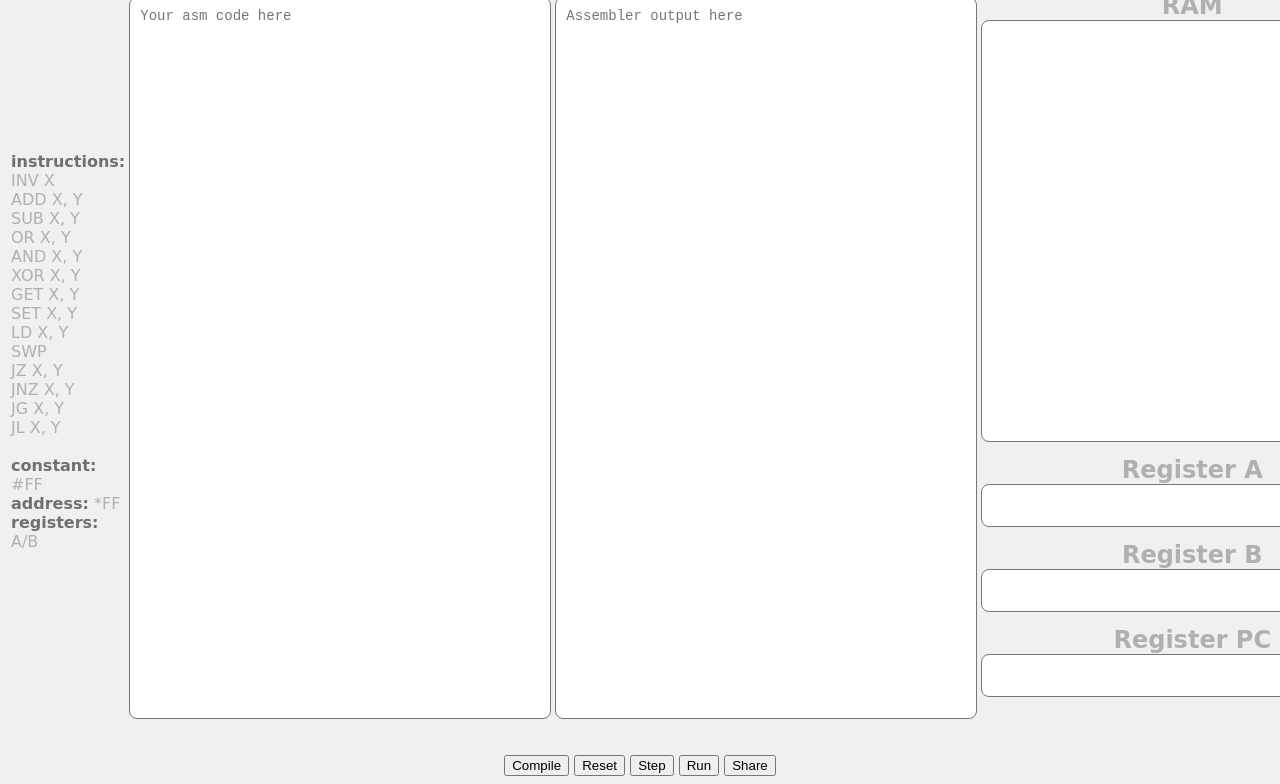
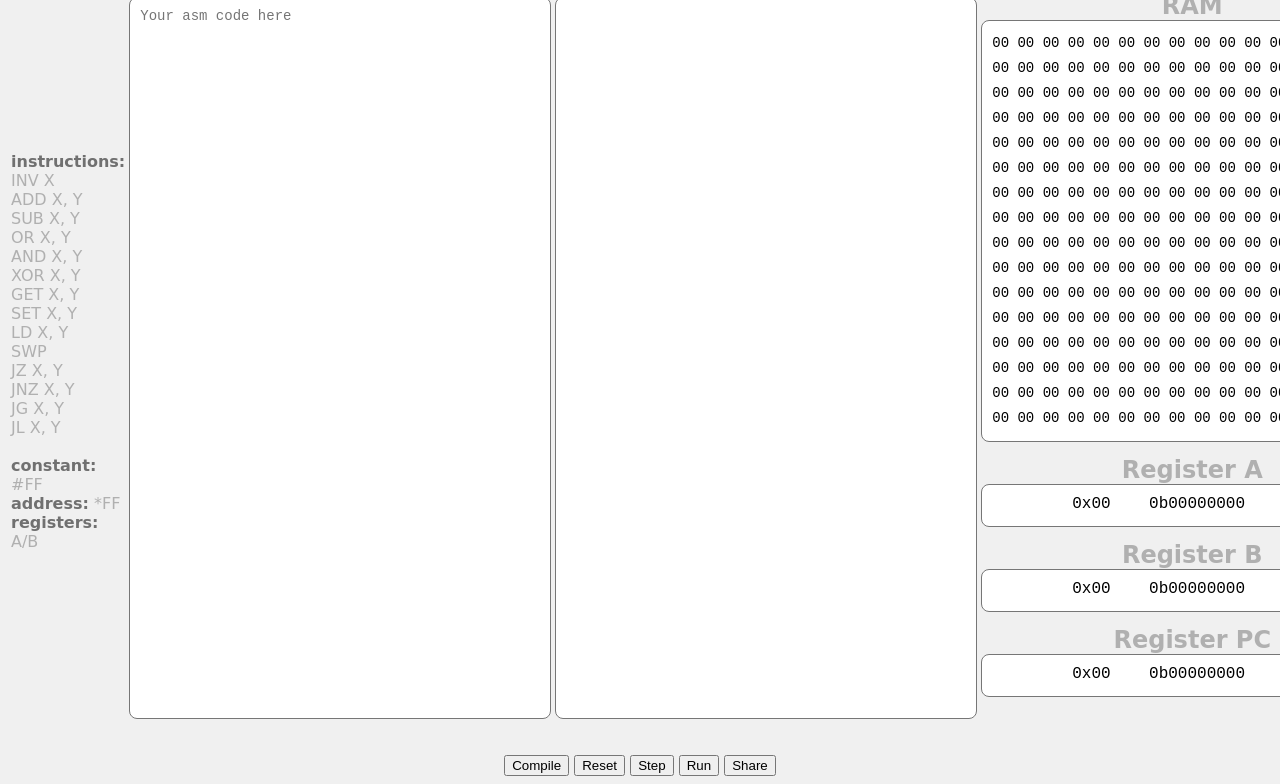
Before and after one commit to danielfvm/KrajsyArch, a website built with webpack: page index.html in a window 1280 px wide. Shown: the part 100-884 px from the top of the page. Built offline with Linux system fonts and the light colour scheme; a web font is replaced by a local one.

Commit message:
Changed project structure

```diff
--- a/www/index.html
+++ b/index.html
@@ -8,7 +8,7 @@
 		<title>KrajsyArch</title>
 
         <link rel="stylesheet" type="text/css" href="global.css">
-		<script src="../dist/app-bundle.js"></script>
+		<script src="./dist/app-bundle.js"></script>
 	</head>
 	<body>
 		<a href="https://github.com/danielfvm/" class="github">
```
Also changed, not shown: dist/app-bundle.js (added), dist/app.js (added), dist/krajsy.js (added), global.css (renamed from www/global.css), 3 other files.
